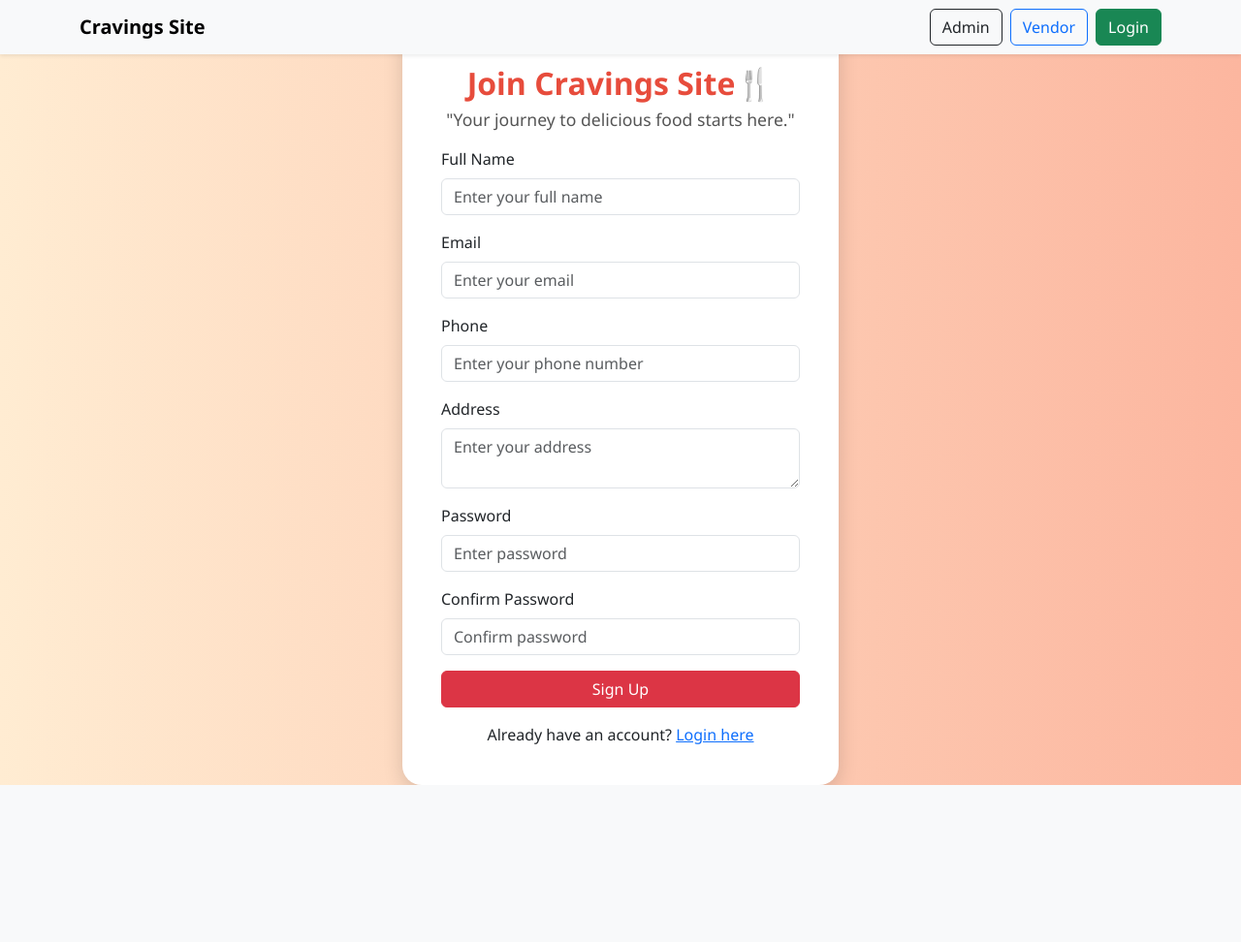
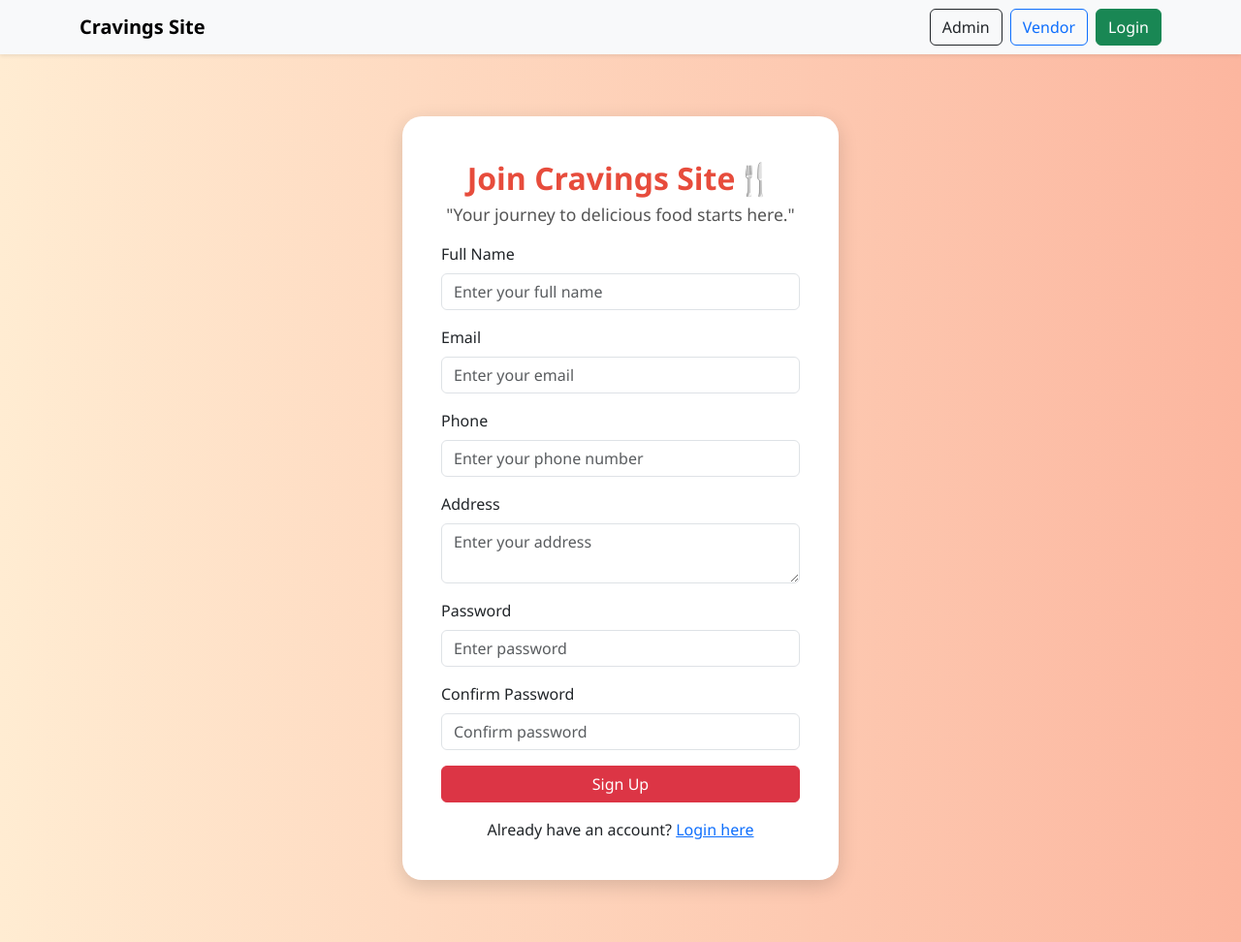
Before and after one commit to HariRooshan/foodie, a PHP site: page /signup.php in a window 1280 px wide. Shown: the whole page at 97% size. Before the commit the page ends 810 px from the top, so only its background shows below. Run offline with PHP 8.4, Linux system fonts and the light colour scheme.

Commit message:
small ui fix on signup page

```diff
--- a/signup.php
+++ b/signup.php
@@ -69,7 +69,7 @@ if ($_SERVER["REQUEST_METHOD"] == "POST") {
             display: flex;
             justify-content: center;
             align-items: center;
-            height: 90vh;
+            padding: 4rem 0;
         }
         .signup-card {
             background: #fff;
```
